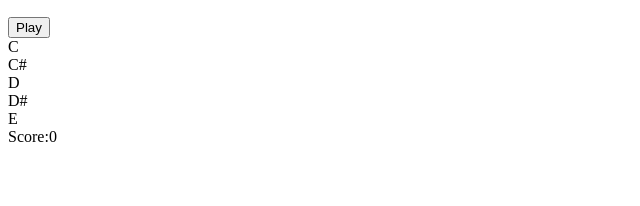
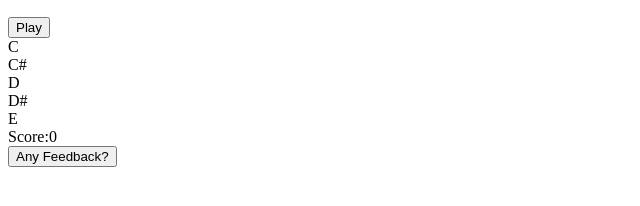
Before and after one commit to Yusuffrih/PianoBop, a plain HTML site: page index.html in a window 1280 px wide. Shown: the part 110-316 px from the top of the page, without its empty margins (0-640 px from the left). Drawn offline with Linux system fonts and the light colour scheme.

Commit message:
Add feedback button beneath score area

```diff
--- a/index.html
+++ b/index.html
@@ -21,7 +21,7 @@
             <div class="key white">E</div>
         </div>
         <div>Score:<span id="score">0</span></div>
-
+        <button id="feedback-button">Any Feedback?</button>
 
     </main>
     <footer>
```
